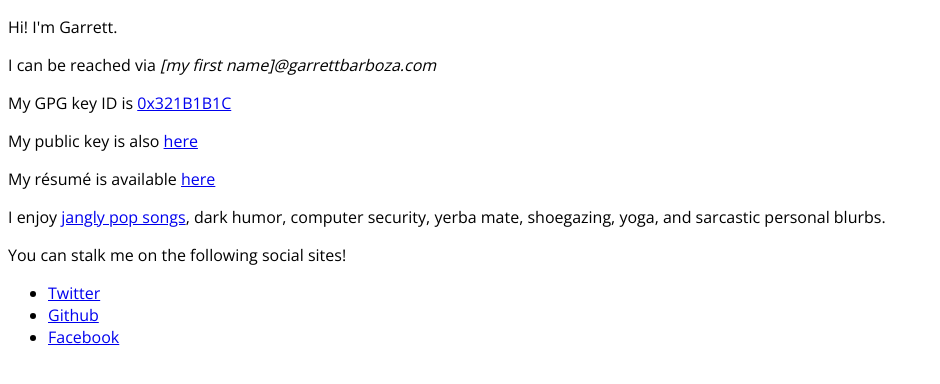
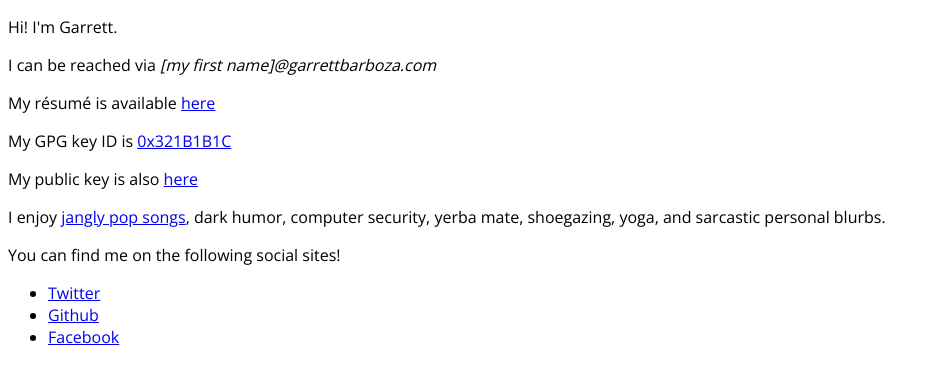
Before and after one commit to garrettbarboza/garrettbarboza.com, a plain HTML site: page index.html in a window 1280 px wide. Shown: the whole page, without its empty margins (0-940 px from the left). Drawn offline with nearby package versions, Linux system fonts and the light colour scheme.

Commit message:
update resume.

```diff
--- a/index.html
+++ b/index.html
@@ -14,13 +14,13 @@
   <body>
     <p>Hi! I'm Garrett.</p>
     <p>I can be reached via <i>[my first name]@garrettbarboza.com</i></p>
+    <p>My résumé is available <a href="resume.pdf">here</a></p>
     <p>My GPG key ID is <a href="http://pgp.mit.edu:11371/pks/lookup?search=0x321B1B1C">0x321B1B1C</a></p>
     <p>My public key is also <a href="pub.asc">here</a></p>
-    <p>My résumé is available <a href="resume.pdf">here</a></p>
 
     <p>I enjoy <a target="_blank" href="https://www.youtube.com/watch?v=qJm8cohGvpg">jangly pop songs</a>, dark humor, computer security, yerba mate, shoegazing, yoga, and sarcastic personal blurbs.</p>
 
-    <p>You can stalk me on the following social sites!<p>
+    <p>You can find me on the following social sites!<p>
     <ul>
       <li><a target="_blank" href="https://twitter.com/garrettbarboza">Twitter</a></li>
       <li><a target="_blank" href="https://github.com/gbarboza">Github</a></li>
```
